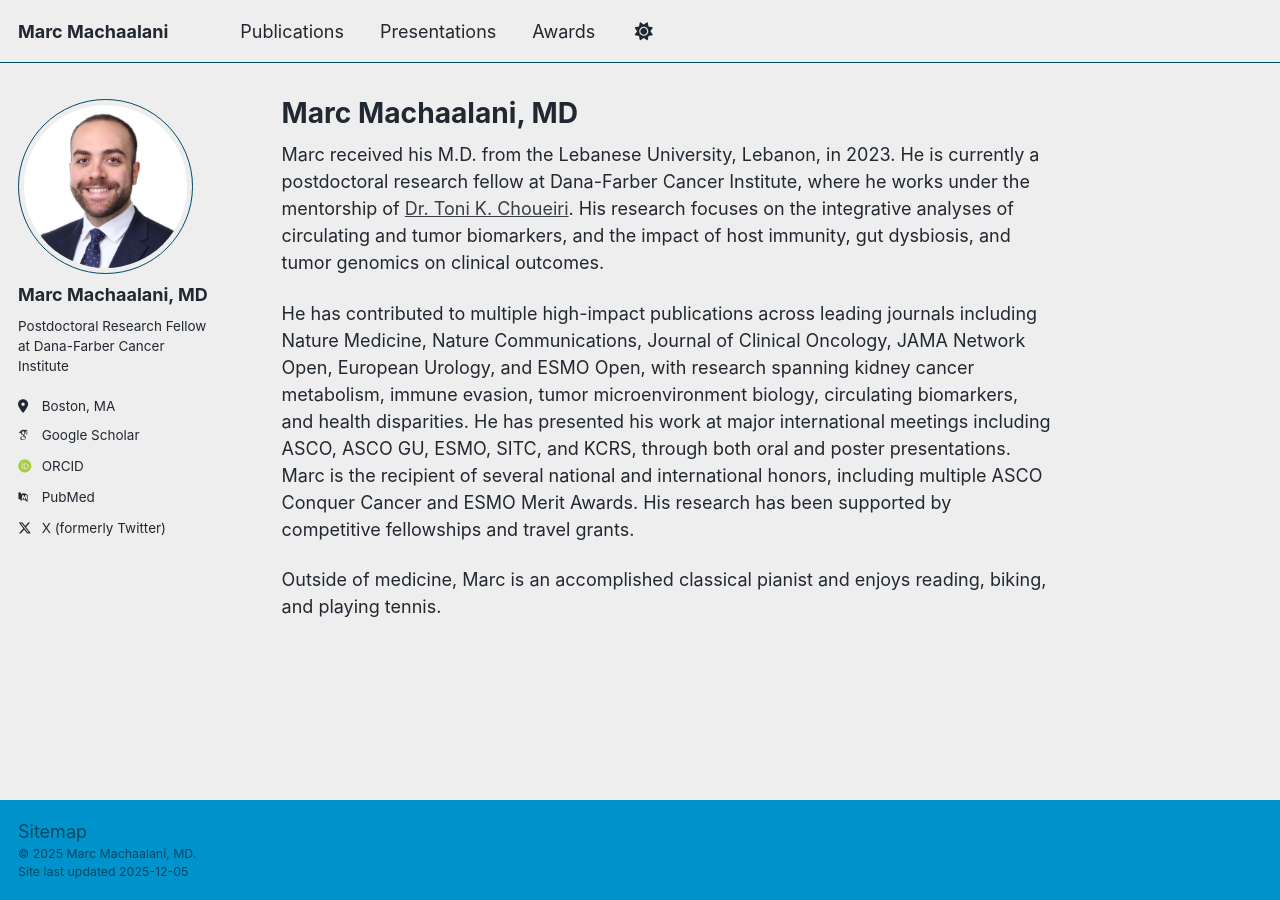
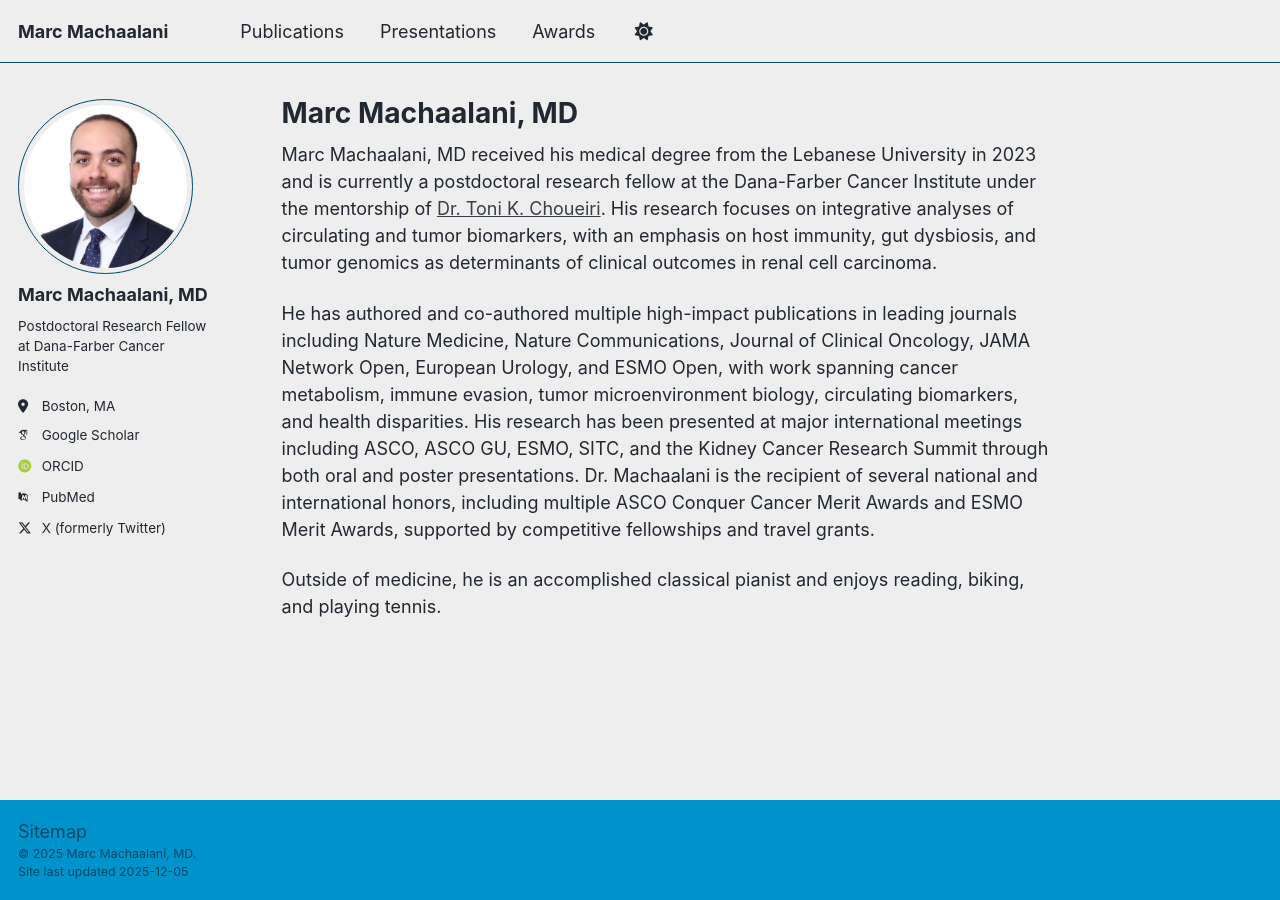
Before and after one commit to MarcMachaalani/marcmachaalani.github.io, a Jekyll site: the page built from _pages/about.md, in a window 1280 px wide. Built offline with Jekyll 4.4.1, drawn with Linux system fonts in a browser that asks for light colours; some web fonts are replaced; a script bundle is joined from its source files by our own code; library files that are not in the unit come from our copies.

Commit message:
Update about.md

```diff
--- a/_pages/about.md
+++ b/_pages/about.md
@@ -7,8 +7,8 @@ redirect_from:
   - /about.html
 ---
 
-Marc received his M.D. from the Lebanese University, Lebanon, in 2023. He is currently a postdoctoral research fellow at Dana-Farber Cancer Institute, where he works under the mentorship of [Dr. Toni K. Choueiri](https://labs.dana-farber.org/choueirilab/). His research focuses on the integrative analyses of circulating and tumor biomarkers, and the impact of host immunity, gut dysbiosis, and tumor genomics on clinical outcomes.
+Marc Machaalani, MD received his medical degree from the Lebanese University in 2023 and is currently a postdoctoral research fellow at the Dana-Farber Cancer Institute under the mentorship of [Dr. Toni K. Choueiri](https://labs.dana-farber.org/choueirilab/). His research focuses on integrative analyses of circulating and tumor biomarkers, with an emphasis on host immunity, gut dysbiosis, and tumor genomics as determinants of clinical outcomes in renal cell carcinoma.
 
-He has contributed to multiple high-impact publications across leading journals including Nature Medicine, Nature Communications, Journal of Clinical Oncology, JAMA Network Open, European Urology, and ESMO Open, with research spanning kidney cancer metabolism, immune evasion, tumor microenvironment biology, circulating biomarkers, and health disparities. He has presented his work at major international meetings including ASCO, ASCO GU, ESMO, SITC, and KCRS, through both oral and poster presentations. Marc is the recipient of several national and international honors, including multiple ASCO Conquer Cancer and ESMO Merit Awards. His research has been supported by competitive fellowships and travel grants.
+He has authored and co-authored multiple high-impact publications in leading journals including Nature Medicine, Nature Communications, Journal of Clinical Oncology, JAMA Network Open, European Urology, and ESMO Open, with work spanning cancer metabolism, immune evasion, tumor microenvironment biology, circulating biomarkers, and health disparities. His research has been presented at major international meetings including ASCO, ASCO GU, ESMO, SITC, and the Kidney Cancer Research Summit through both oral and poster presentations. Dr. Machaalani is the recipient of several national and international honors, including multiple ASCO Conquer Cancer Merit Awards and ESMO Merit Awards, supported by competitive fellowships and travel grants.
 
-Outside of medicine, Marc is an accomplished classical pianist and enjoys reading, biking, and playing tennis.
+Outside of medicine, he is an accomplished classical pianist and enjoys reading, biking, and playing tennis.
```
